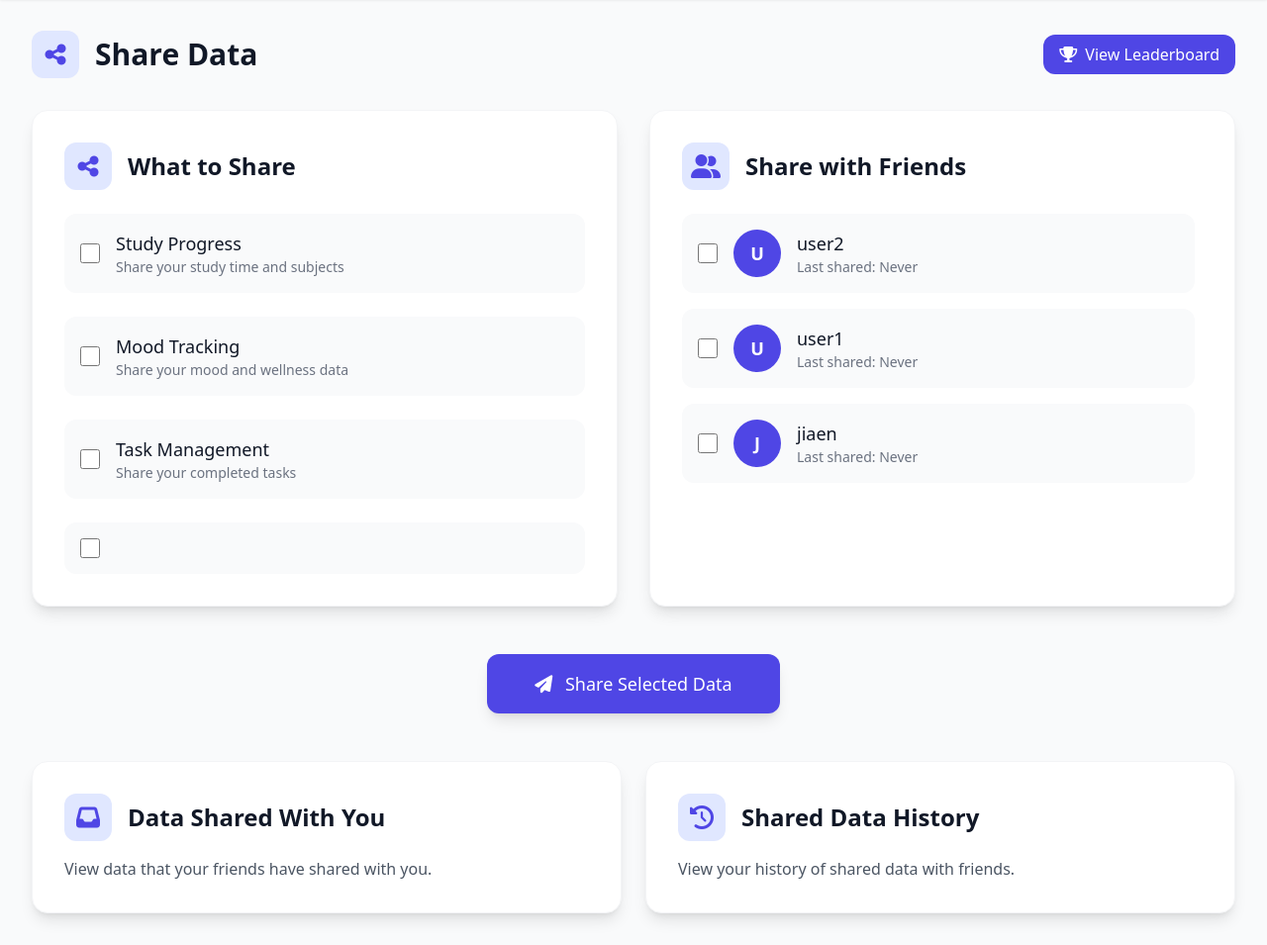
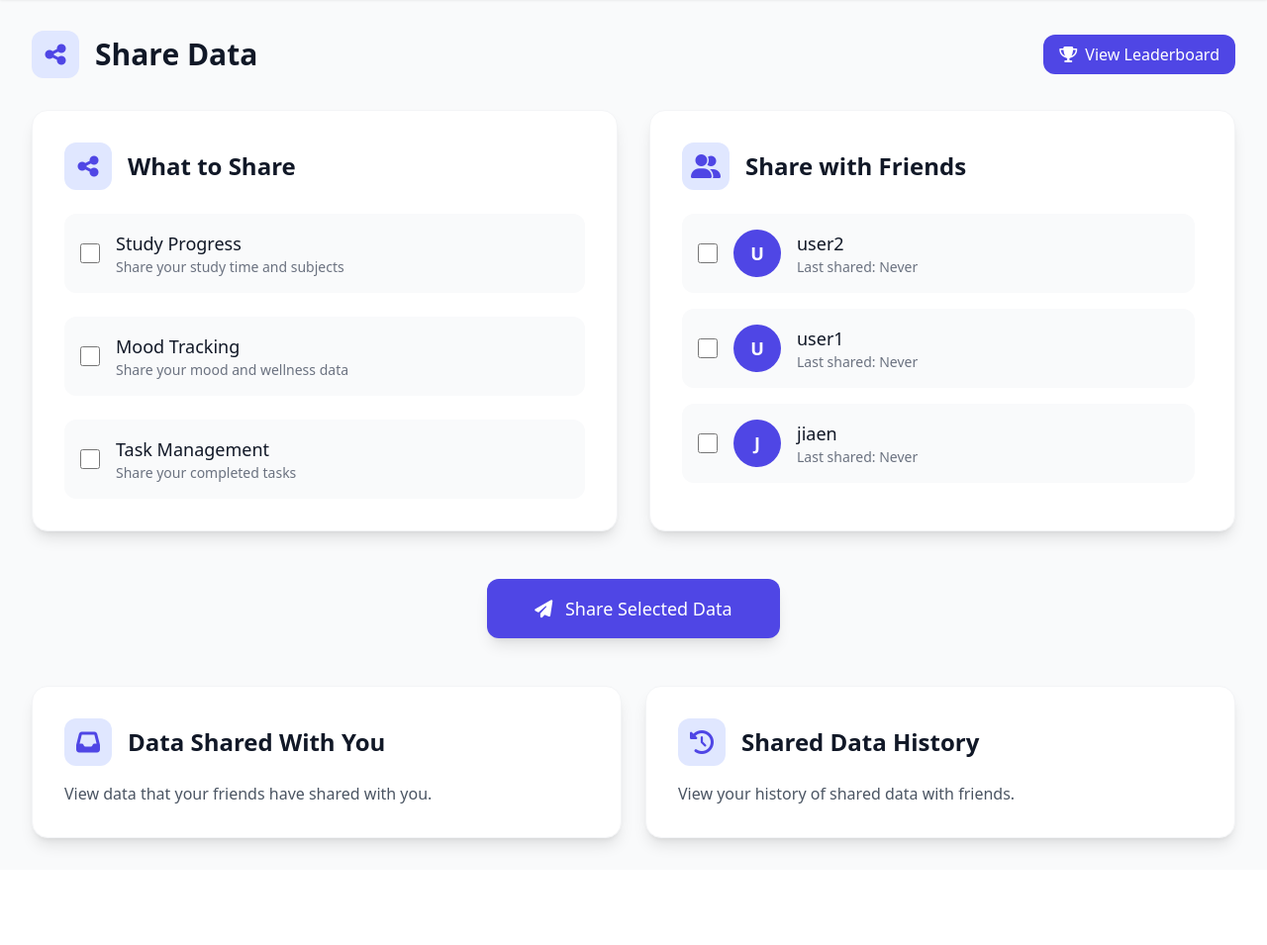
Before and after one commit to phattydumpling/CITS3403-Group-Project, a Flask app: page /share_data in a window 1280 px wide. Shown: the part 99-1054 px from the top of the page at 99% size. After the commit the page ends 958 px from the top, so only its background shows below. Run offline with Flask 3, Linux system fonts and the light colour scheme; a user stored in the database is signed in; data comes from the database, SQL or seed files in the repository; some libraries are stand-ins or nearby versions.

Commit message:
completely removed water tracker sharing feature

```diff
--- a/templates/share_data.html
+++ b/templates/share_data.html
@@ -72,9 +72,6 @@
                                 <label for="shareTasks" class="font-medium text-gray-900 dark:text-white text-lg">Task Management</label>
                                 <p class="text-sm text-gray-500 dark:text-gray-400">Share your completed tasks</p>
                             </div>
-                        </div>
-                        <div class="flex items-center space-x-4 p-4 bg-gray-50 dark:bg-gray-600 rounded-xl hover:bg-gray-100 dark:hover:bg-gray-500 transition-colors duration-200">
-                            <input type="checkbox" id="shareWater" class="w-5 h-5 text-indigo-600 rounded border-gray-300 focus:ring-indigo-500">
                         </div>
                     </div>
                 </div>
```
